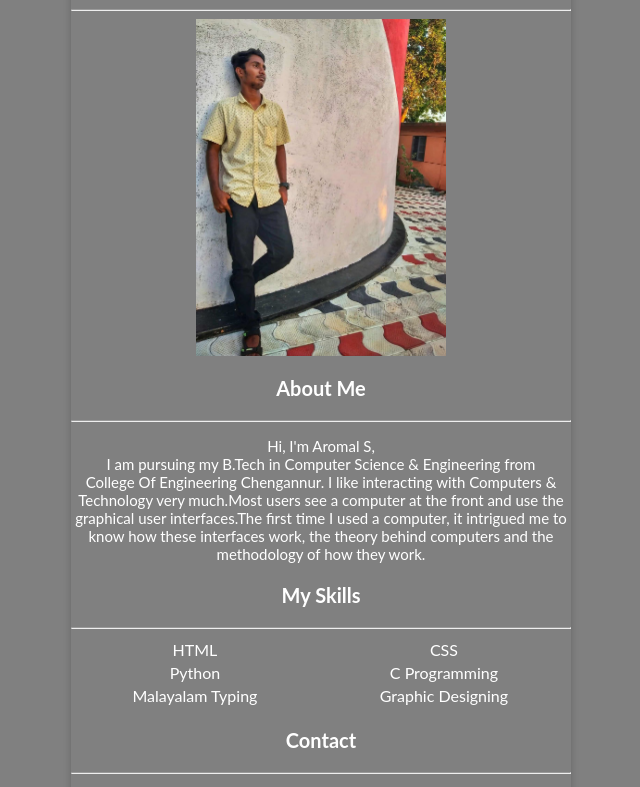
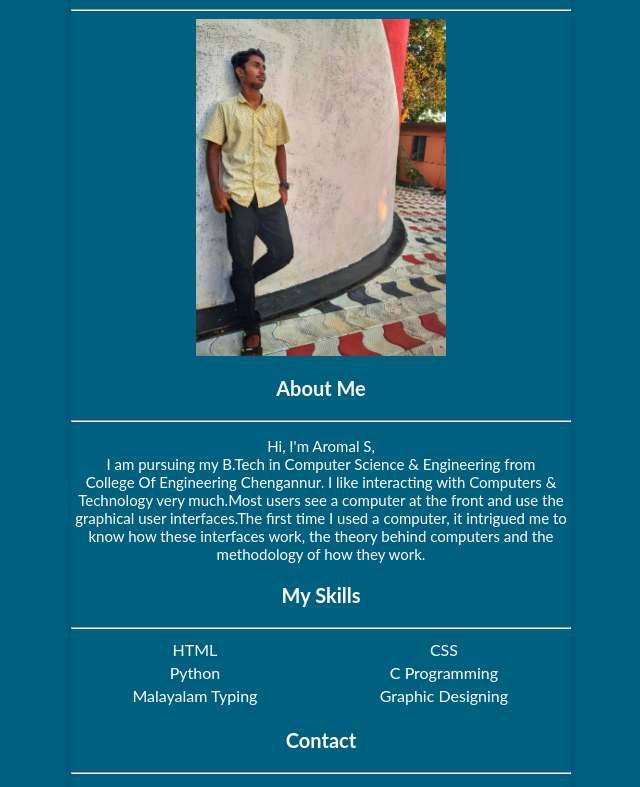
Before and after one commit to aromalsanthosh/30DaysOfCode, a plain HTML site: page Profile/index.html in a window 1280 px wide. Shown: the part 206-993 px from the top of the page, without its empty margins (319-959 px from the left). Drawn offline with Linux system fonts and the light colour scheme.

Commit message:
Update styles.css

```diff
--- a/Profile/css/styles.css
+++ b/Profile/css/styles.css
@@ -1,6 +1,6 @@
 body{
 	font-family: 'Lato',sans-serif;
-	background-color: grey;
+	background-color: #006080;
 	text-decoration:none;
 }
 
```
